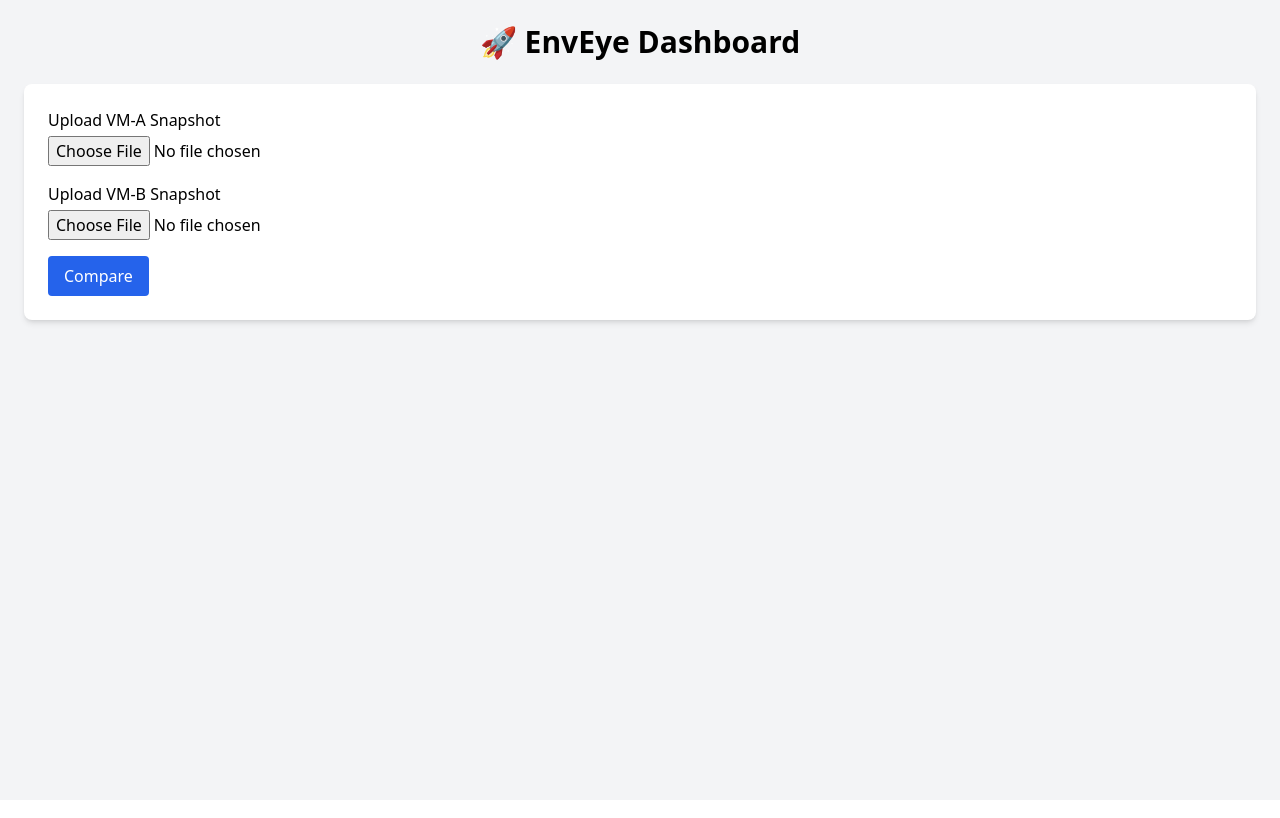
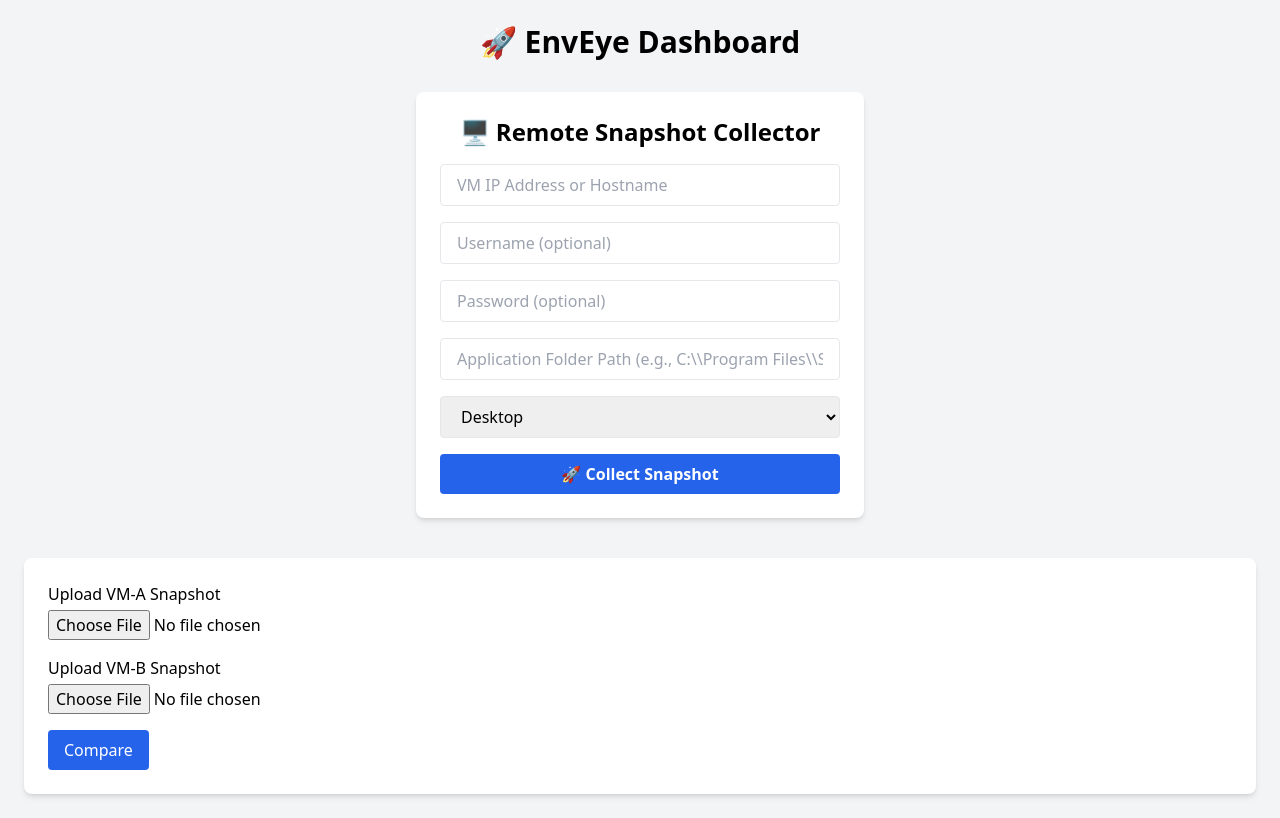
Before and after one commit to usertbera/enveye-mvp, a React (Vite) app in the folder enveye-frontend/: page / in a window 1280 px wide. Built offline with nearby package versions, Linux system fonts and the light colour scheme.

Commit message:
push latest updated

```diff
--- a/enveye-frontend/src/App.jsx
+++ b/enveye-frontend/src/App.jsx
@@ -1,5 +1,6 @@
 import UploadForm from './components/UploadForm';
 import DiffViewer from './components/DiffViewer';
+import RemoteCollector from './components/RemoteCollector';
 import { useState } from 'react';
 
 function App() {
@@ -8,8 +9,15 @@ function App() {
   return (
     <div className="min-h-screen bg-gray-100 p-6">
       <h1 className="text-3xl font-bold mb-6 text-center">🚀 EnvEye Dashboard</h1>
-      <UploadForm setDiffData={setDiffData} />
-      {diffData && <DiffViewer diffData={diffData} />}
+
+      {/* Remote Collector Section */}
+      <RemoteCollector />
+
+      {/* Upload and Compare Section */}
+      <div className="mt-10">
+        <UploadForm setDiffData={setDiffData} />
+        {diffData && <DiffViewer diffData={diffData} />}
+      </div>
     </div>
   );
 }
--- a/enveye-frontend/src/components/DiffViewer.jsx
+++ b/enveye-frontend/src/components/DiffViewer.jsx
@@ -82,14 +82,14 @@ function DiffViewer({ diffData }) {
         {/* Left Panel - Differences Table */}
         <div className="flex-1 bg-white rounded-lg shadow-lg p-4 overflow-auto max-h-[80vh]">
           <h3 className="text-2xl font-semibold mb-4">🔍 Differences</h3>
-          <div className="overflow-x-auto">
-            <table className="min-w-full text-sm">
-              <thead>
-                <tr className="bg-gray-200 text-gray-700">
-                  <th className="px-4 py-2 text-left w-32 whitespace-nowrap">Type</th>
+          <div className="overflow-x-auto max-h-[70vh] overflow-y-auto border rounded-lg shadow">
+		  <table className="min-w-full bg-white">
+			<thead className="sticky top-0 bg-gray-200">
+			  <tr className="text-gray-700">
+				<th className="px-4 py-2 text-left">Type</th>
 				<th className="px-4 py-2 text-left">Path</th>
-                  <th className="px-4 py-2 text-left w-40 whitespace-nowrap">Old Value</th>
-                  <th className="px-4 py-2 text-left w-40 whitespace-nowrap">New Value</th>
+				<th className="px-4 py-2 text-left">Old Value</th>
+				<th className="px-4 py-2 text-left">New Value</th>
 			  </tr>
 			</thead>
 			<tbody>
--- /dev/null
+++ b/enveye-frontend/src/components/RemoteCollector.jsx
@@ -0,0 +1,109 @@
+import { useState } from 'react';
+import axios from 'axios';
+
+function RemoteCollector() {
+  const [ip, setIp] = useState('');
+  const [username, setUsername] = useState('');
+  const [password, setPassword] = useState('');
+  const [appFolder, setAppFolder] = useState('');
+  const [appType, setAppType] = useState('desktop');
+  const [status, setStatus] = useState('');
+  const [loading, setLoading] = useState(false);
+
+  const handleCollect = async () => {
+    if (!ip || !appFolder || !appType) {
+      alert("Please fill VM IP, App Folder and App Type!");
+      return;
+    }
+
+    setLoading(true);
+    setStatus('');
+
+    try {
+      const response = await axios.post('http://localhost:8000/remote_collect', {
+        vm_ip: ip,
+        username,
+        password,
+        app_folder: appFolder,
+        app_type: appType
+      });
+
+      if (response.data && response.data.status === 'success') {
+		  setStatus(`✅ Snapshot collected from ${response.data.vm_hostname}`);
+		} else {
+		  setStatus("❌ Failed to collect snapshot!");
+		}
+
+    } catch (error) {
+      console.error(error);
+      setStatus("❌ Error during collection!");
+    }
+
+    setLoading(false);
+  };
+
+  return (
+    <div className="p-6 bg-white rounded-lg shadow-md max-w-md mx-auto mt-8">
+      <h2 className="text-2xl font-bold mb-4 text-center">🖥️ Remote Snapshot Collector</h2>
+
+      <div className="space-y-4">
+        <input
+          type="text"
+          placeholder="VM IP Address or Hostname"
+          value={ip}
+          onChange={(e) => setIp(e.target.value)}
+          className="w-full px-4 py-2 border rounded focus:outline-none focus:ring"
+        />
+
+        <input
+          type="text"
+          placeholder="Username (optional)"
+          value={username}
+          onChange={(e) => setUsername(e.target.value)}
+          className="w-full px-4 py-2 border rounded focus:outline-none focus:ring"
+        />
+
+        <input
+          type="password"
+          placeholder="Password (optional)"
+          value={password}
+          onChange={(e) => setPassword(e.target.value)}
+          className="w-full px-4 py-2 border rounded focus:outline-none focus:ring"
+        />
+
+        <input
+          type="text"
+          placeholder="Application Folder Path (e.g., C:\\Program Files\\SampleApp)"
+          value={appFolder}
+          onChange={(e) => setAppFolder(e.target.value)}
+          className="w-full px-4 py-2 border rounded focus:outline-none focus:ring"
+        />
+
+        <select
+          value={appType}
+          onChange={(e) => setAppType(e.target.value)}
+          className="w-full px-4 py-2 border rounded focus:outline-none focus:ring"
+        >
+          <option value="desktop">Desktop</option>
+          <option value="web">Web</option>
+        </select>
+
+        <button
+          onClick={handleCollect}
+          disabled={loading}
+          className="w-full bg-blue-600 text-white font-semibold px-4 py-2 rounded hover:bg-blue-700"
+        >
+          {loading ? "Collecting..." : "🚀 Collect Snapshot"}
+        </button>
+
+        {status && (
+          <div className="mt-4 text-center text-sm font-medium">
+            {status}
+          </div>
+        )}
+      </div>
+    </div>
+  );
+}
+
+export default RemoteCollector;
```
Also changed, not shown: 2 other files (tests, documents, lock files or other folders). Lines whose indentation alone changed are shown as unchanged.
